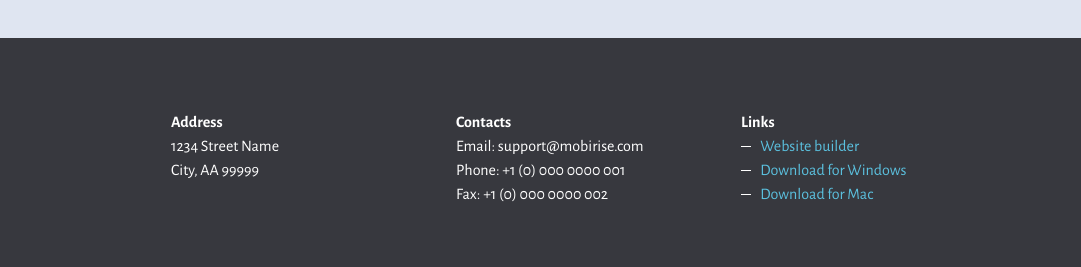
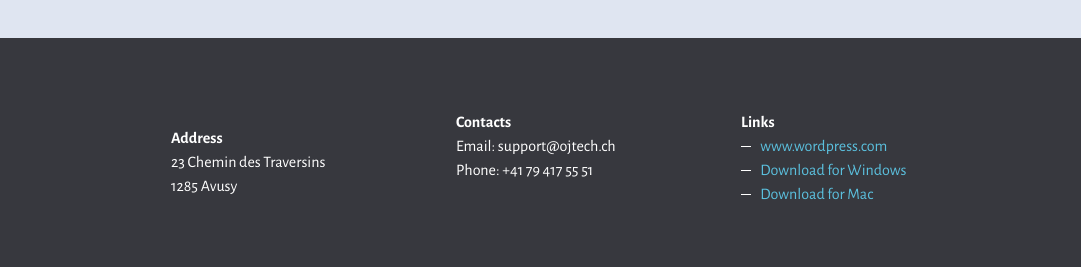
Before and after one commit to odjay/ojtechch, a plain HTML site: page index.html in a window 1280 px wide. Shown: the part 2204-2471 px from the top of the page, 199-1280 px from the left. Drawn offline with nearby package versions, Linux system fonts and the light colour scheme; files whose address does not match are found by name.

```diff
--- a/assets/images/hashes.json
+++ b/assets/images/hashes.json
@@ -1 +1 @@
-{"GyLgEogdkfxeQoigEI0JXg==":"alex-vv8injju-pg-unsplash-1400x933.jpg","7GWIZLzQOP1Hxw1qg62yYg==":"fuse-brussels-ji01fn0u7cg-unsplash-2000x1333.jpg","Vl+cxzojPYAeutxokoG+Ug==":"matthew-henry-vviftdjakyk-unsplash-2000x1333.jpg","J94l0nQ5jIYQ3TkjyrFlAQ==":"sean-pollock-phyq704ffda-unsplash-2000x1333.jpg","PvySZseA0pWOD+yuI8mgJQ==":"sharon-mccutcheon-h6mh896-tqo-unsplash-2000x1333.jpg","P0X3UH54saDbhSHX2DMSxA==":"nitish-meena-rbbdzzbkrdy-unsplash-2000x1333.jpg","3nhQ+M782lJJB+NmDggLsw==":"paul-gilmore-mqo0rf-pums-unsplash-2000x1125.jpg","ru3F6qaKku2VZaYyxRJweQ==":"fereshteh-azadi-fkc2krt_5ca-unsplash-2000x1125.jpg","Jm2W9Wsif0UhrPUppDPLGw==":"erik-stine-yo30oaaowgw-unsplash-2000x1252.jpg","omcExVKpcAjuTDBoYThwnQ==":"jorg-hiroel-pgak-unsplash-1400x933.jpg","fBckDKaYv46CmjkvL7VIDg==":"jake-gard-cetb-btdbty-unsplash-1400x933.jpg","SN6MzUlEqR19cIK2CYB9uw==":"bingnan-li-ijragtbnomc-unsplash-1400x933.jpg","bFD3K97wDeEWDp//L7Ld9g==":"mbr.jpg","1y3wa4JWKA2i0EWl36USUw==":"mbr-1.jpg","N4pnPIFUE4gRXZJO6VC8sA==":"mbr-2.jpg"}
+{"GyLgEogdkfxeQoigEI0JXg==":"alex-vv8injju-pg-unsplash-1400x933.jpg","7GWIZLzQOP1Hxw1qg62yYg==":"fuse-brussels-ji01fn0u7cg-unsplash-2000x1333.jpg","Vl+cxzojPYAeutxokoG+Ug==":"matthew-henry-vviftdjakyk-unsplash-2000x1333.jpg","J94l0nQ5jIYQ3TkjyrFlAQ==":"sean-pollock-phyq704ffda-unsplash-2000x1333.jpg","PvySZseA0pWOD+yuI8mgJQ==":"sharon-mccutcheon-h6mh896-tqo-unsplash-2000x1333.jpg","P0X3UH54saDbhSHX2DMSxA==":"nitish-meena-rbbdzzbkrdy-unsplash-2000x1333.jpg","3nhQ+M782lJJB+NmDggLsw==":"paul-gilmore-mqo0rf-pums-unsplash-2000x1125.jpg","ru3F6qaKku2VZaYyxRJweQ==":"fereshteh-azadi-fkc2krt_5ca-unsplash-2000x1125.jpg","Jm2W9Wsif0UhrPUppDPLGw==":"erik-stine-yo30oaaowgw-unsplash-2000x1252.jpg","omcExVKpcAjuTDBoYThwnQ==":"jorg-hiroel-pgak-unsplash-1400x933.jpg","fBckDKaYv46CmjkvL7VIDg==":"jake-gard-cetb-btdbty-unsplash-1400x933.jpg","SN6MzUlEqR19cIK2CYB9uw==":"bingnan-li-ijragtbnomc-unsplash-1400x933.jpg","bFD3K97wDeEWDp//L7Ld9g==":"mbr.jpg","1y3wa4JWKA2i0EWl36USUw==":"mbr-1.jpg","N4pnPIFUE4gRXZJO6VC8sA==":"mbr-2.jpg","6BTeZf7/pkqzem1rSTXT2Q==":"mbr.png","HoHtCvH8r1hRHDA4tJkcsA==":"mbr-3.jpg","Rxx1gENM7iyU9RMHxgJRkQ==":"footer-logo.png"}
--- a/index.html
+++ b/index.html
@@ -106,17 +106,14 @@
                 <div><img src="assets/images/footer-logo.png"></div>
             </div>
             <div class="col-xs-12 col-md-3">
-                <p><strong>Address</strong><br>
-1234 Street Name<br>
-City, AA 99999</p>
+                <p></p><p><strong>Address</strong><br>23 Chemin des Traversins&nbsp;<br>1285 Avusy</p><p></p>
             </div>
             <div class="col-xs-12 col-md-3">
                 <p><strong>Contacts</strong><br>
-Email: support@mobirise.com<br>
-Phone: +1 (0) 000 0000 001<br>
-Fax: +1 (0) 000 0000 002</p>
+Email: support@ojtech.ch<br>
+Phone: +41 79 417 55 51<br><br></p>
             </div>
-            <div class="col-xs-12 col-md-3"><strong>Links</strong><ul><li><a href="https://mobirise.com/" class="text-info">Website builder</a></li><li><a href="https://mobirise.com/mobirise-free-win.zip" class="text-info">Download for Windows</a></li><li><a href="https://mobirise.com/mobirise-free-mac.zip" class="text-info">Download for Mac</a></li></ul></div>
+            <div class="col-xs-12 col-md-3"><strong>Links</strong><ul><li><a href="https://www.wordpress.com/" class="text-info" target="_blank">www.wordpress.com</a></li><li><a href="https://mobirise.com/mobirise-free-win.zip" class="text-info">Download for Windows</a></li><li><a href="https://mobirise.com/mobirise-free-mac.zip" class="text-info">Download for Mac</a></li></ul></div>
         </div>
     </div>
 </section>
```
Also changed, not shown: 1 other file.
